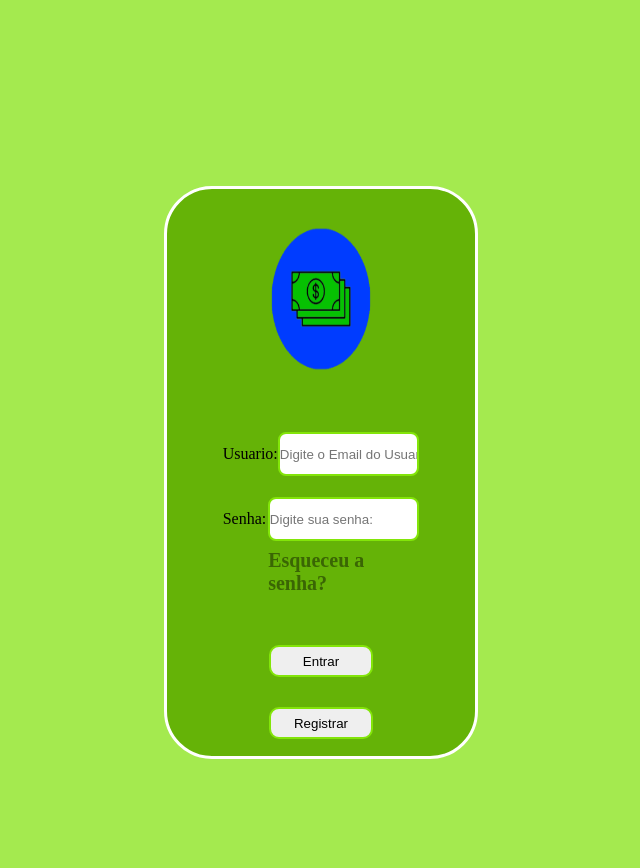
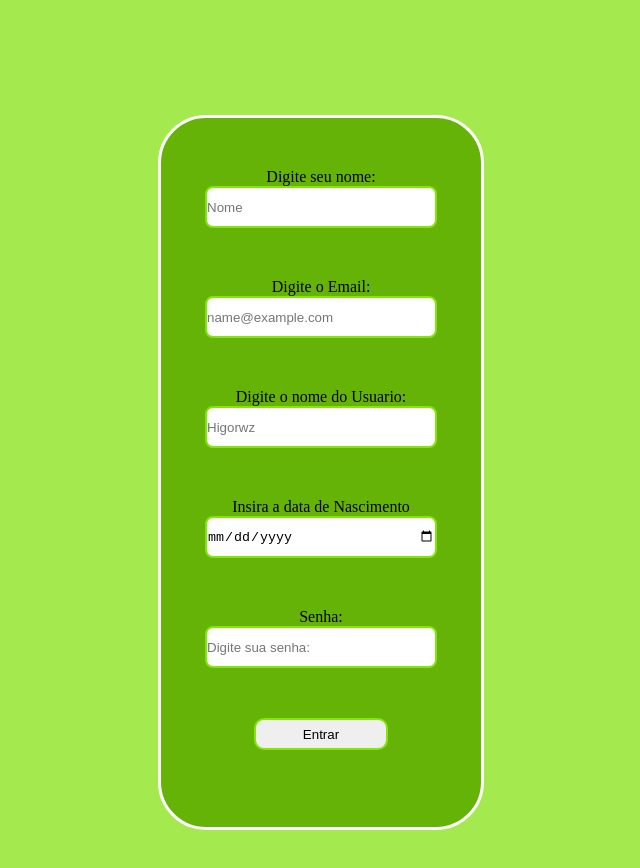
Before and after one commit to OffHigor/ControleContas, a React (Vite) app: page /cadastro in a window 1280 px wide. Shown: the top 868 px of the page, without its empty margins (319-959 px from the left). Built offline with nearby package versions, Linux system fonts and the light colour scheme.

Commit message:
Construção de rotas em react

```diff
--- a/package.json
+++ b/package.json
@@ -11,10 +11,13 @@
   },
   "dependencies": {
     "express": "^4.21.2",
+    "mysql": "^2.18.1",
     "mysql2": "^3.14.0",
     "nodemon": "^3.1.9",
     "react": "^19.0.0",
-    "react-dom": "^19.0.0"
+    "react-dom": "^19.0.0",
+    "react-router-dom": "^7.4.1",
+    "router": "^2.2.0"
   },
   "devDependencies": {
     "@eslint/js": "^9.19.0",
--- /dev/null
+++ b/rotas.jsx
@@ -0,0 +1,16 @@
+import React from "react";
+import Logar from "./src/Login";
+import Cadastro from "./src/cadastro";
+import { BrowserRouter as Router, Routes, Route } from "react-router-dom";
+
+const Rotas = () => {
+    return(
+        <Router>
+            <Routes>
+                <Route path="/" element={<Logar/>}></Route>
+                <Route path="/cadastro" element={<Cadastro/>}></Route>
+            </Routes>
+        </Router>
+    )
+}
+export default Rotas
--- a/src/App.css
+++ b/src/App.css
@@ -16,16 +16,6 @@
   flex-direction: column;
 }
 
-
-
-
-
-
-
-
-
-
-
 body{
   margin: 0px;
 }
@@ -36,69 +26,3 @@ body{
   display: flex;
   align-items: center;
 }
-.BlocoLogin{
-  display: flex;
-  flex-direction: column;
-  width: 24%;
-  height: 60%;
-  background-color: #65B307;
-  margin-left: auto;
-  margin-right: auto;
-  border-radius: 48px;
-  border: 3px solid white;
-}
-.ImagemLogo{
-  width: 50%;
-  height: 220px;
-  margin-left: auto;
-  margin-right: auto;
-}
-.Control{
-  display: flex;
-  flex-direction: column;
-  justify-content: center;
-  margin-left: auto;
-  margin-right: auto;
-  width: 80%;
-}
-.InputUsuario{
-  display: flex;
-  align-items: center;
-  width: 80%;
-  height: 40px;
-  margin-top: 25px;
-  margin-left: auto;
-  margin-right: auto;
-}
-.Inputs{
-  height: 100%;
-  width: 75%;
-  padding: 0px;
-  margin: 0px 0px 0px auto;
-  border-radius: 8px;
-  border: 2px solid #83E509;
-}
-a{
-  font-size: 20px !important;
-}
-.EsqSenha{
-  display: flex;
-  justify-content: center;
-  margin-top: 10px;
-  margin-left: 10px;
-  text-decoration: none;
-}
-#BtnEntrar{
-  margin-top: 50px;
-  width: 42%;
-  height: 32px;
-  border-radius: 10px;
-  border: 2px solid #83E509;
-}
-#BtnRegistrar{
-  margin-top: 30px;
-  width: 34%;
-  height: 32px;
-  border-radius: 10px;
-  border: 2px solid #83E509;
-}
--- a/src/App.jsx
+++ b/src/App.jsx
@@ -1,39 +1,16 @@
-import React from 'react'
-import './App.css'
-import {Navbar, BlocoReceitas, Transacoes} from './Receitas'
-import {Logar} from './Login'
-import Logo from './assets/LogoControle.png'
+import React from 'react';
+import './App.css';
+import Rotas from "../rotas"
+import {Navbar, BlocoReceitas, Transacoes} from './Receitas';
+
+
 
 
 function Bloco(){
   return(
   <div className='TelaInicial'>
-    <div className='BlocoLogin'>
-      <img className='ImagemLogo' src="/src/assets/LogoControle.png" alt="" />
-      <form action="" method="get">
-          <div className='Control'>
-
-              <div className='InputUsuario'>
-              <label htmlFor="caracter">Usuario:</label>
-              <input type="email" placeholder='Digite o Email do Usuario:' className='Inputs' />
-              </div>
-
-              <div className='InputUsuario'>
-              <label htmlFor="caracter">Senha:</label>
-              <input type="email" placeholder='Digite sua senha:' className='Inputs' />
-              </div>
-
-              <div className='EsqSenha'><a href="#">Esqueceu a senha?</a></div>
-
-              <input id='BtnEntrar' type="button" value="Entrar"/>
-          </div>
-      </form>
-        <input id='BtnRegistrar' type="button" value="Registrar"/>
-
-    </div>
+      <Rotas/>
   </div>
-
-
   )
 }
 export default Bloco
--- a/src/Login.css
+++ b/src/Login.css
@@ -1,6 +1,66 @@
-.BlocoLogar{
-    width: 100%;
-    height: 929px;
-    margin-top: 0px;
-    background-color: black;
-}
+.BlocoLogin{
+    display: flex;
+    flex-direction: column;
+    width: 24%;
+    height: 60%;
+    background-color: #65B307;
+    margin-left: auto;
+    margin-right: auto;
+    border-radius: 48px;
+    border: 3px solid white;
+  }
+  .ImagemLogo{
+    width: 50%;
+    height: 220px;
+    margin-left: auto;
+    margin-right: auto;
+  }
+  .Control{
+    display: flex;
+    flex-direction: column;
+    justify-content: center;
+    margin-left: auto;
+    margin-right: auto;
+    width: 80%;
+  }
+  .InputUsuario{
+    display: flex;
+    align-items: center;
+    width: 80%;
+    height: 40px;
+    margin-top: 25px;
+    margin-left: auto;
+    margin-right: auto;
+  }
+  .Inputs{
+    height: 100%;
+    width: 75%;
+    padding: 0px;
+    margin: 0px 0px 0px auto;
+    border-radius: 8px;
+    border: 2px solid #83E509;
+  }
+  a{
+    font-size: 20px !important;
+  }
+  .EsqSenha{
+    display: flex;
+    justify-content: center;
+    margin-top: 10px;
+    margin-left: 10px;
+    text-decoration: none;
+  }
+  #BtnEntrar{
+    margin-top: 50px;
+    width: 42%;
+    height: 32px;
+    border-radius: 10px;
+    border: 2px solid #83E509;
+  }
+  #BtnRegistrar{
+    margin-top: 30px;
+    width: 34%;
+    height: 32px;
+    border-radius: 10px;
+    border: 2px solid #83E509;
+  }
--- a/src/Login.jsx
+++ b/src/Login.jsx
@@ -2,10 +2,30 @@ import './Login.css'
 
 const Logar = function (){
     return(
-        <div className='BlocoLogar'>
-            <p>SASASA</p>
-        </div>
+        <div className='BlocoLogin'>
+        <img className='ImagemLogo' src="/src/assets/LogoControle.png" alt="" />
+        <form action="" method="get">
+            <div className='Control'>
+
+                <div className='InputUsuario'>
+                <label htmlFor="caracter">Usuario:</label>
+                <input type="email" placeholder='Digite o Email do Usuario:' className='Inputs' />
+                </div>
+
+                <div className='InputUsuario'>
+                <label htmlFor="caracter">Senha:</label>
+                <input type="email" placeholder='Digite sua senha:' className='Inputs' />
+                </div>
+
+                <div className='EsqSenha'><a href="#">Esqueceu a senha?</a></div>
+
+                <input id='BtnEntrar' type="button" value="Entrar"/>
+            </div>
+        </form>
+          <input id='BtnRegistrar' type="button" value="Registrar"/>
+
+      </div>
     )
 }
 
-export {Logar}
+export default Logar
--- /dev/null
+++ b/src/cadastro.css
@@ -0,0 +1,34 @@
+.BlocoCadastro{
+    display: flex;
+    flex-direction: column;
+    width: 25%;
+    height: 75%;
+    background-color: #65B307;
+    margin-left: auto;
+    margin-right: auto;
+    border-radius: 48px;
+    border: 3px solid white;
+  }
+
+.Controle{
+    display: flex;
+    flex-direction: column;
+    width: 100%;
+    height: 100%;
+}
+.InputUsuario{
+    display: flex;
+    flex-direction: column;
+    align-items: center;
+    width: 95%;
+    height: 60px;
+    margin: 50px auto 0px auto;
+  }
+.Inputs{
+    height: 100%;
+    width: 75%;
+    padding: 0px;
+    margin: 0px auto 0px auto;
+    border-radius: 8px;
+    border: 2px solid #83E509;
+}
--- /dev/null
+++ b/src/cadastro.jsx
@@ -0,0 +1,46 @@
+import React from 'react';
+import './cadastro.css';
+
+
+const Cadastro = function (){
+    return(
+    <div className='BlocoCadastro'>
+        <form action="" method="get">
+            <div className='Controle'>
+
+                <div className='InputUsuario'>
+                <label htmlFor="caracter">Digite seu nome:</label>
+                <input type="text" placeholder='Nome' className='Inputs' />
+                </div>
+
+                <div className='InputUsuario'>
+                <label htmlFor="caracter">Digite o Email:</label>
+                <input type="email" placeholder='name@example.com' className='Inputs' />
+                </div>
+
+                <div className='InputUsuario'>
+                <label htmlFor="caracter">Digite o nome do Usuario:</label>
+                <input type="text" placeholder='Higorwz' className='Inputs' />
+                </div>
+
+                <div className='InputUsuario'>
+                <label htmlFor="caracter">Insira a data de Nascimento</label>
+                <input type="date" className='Inputs' />
+                </div>
+
+
+                <div className='InputUsuario'>
+                <label htmlFor="caracter">Senha:</label>
+                <input type="password" placeholder='Digite sua senha:' className='Inputs' />
+                </div>
+
+
+                <input id='BtnEntrar' type="button" value="Entrar"/>
+            </div>
+        </form>
+
+    </div>
+  )
+}
+
+export default Cadastro
--- a/src/main.jsx
+++ b/src/main.jsx
@@ -4,6 +4,7 @@ import { createRoot } from 'react-dom/client'
 import './index.css'
 import App from './App.jsx'
 
+
 createRoot(document.getElementById('root')).render(
   <StrictMode>
     <App />
```
Also changed, not shown: 1 other file (tests, documents, lock files or other folders).
